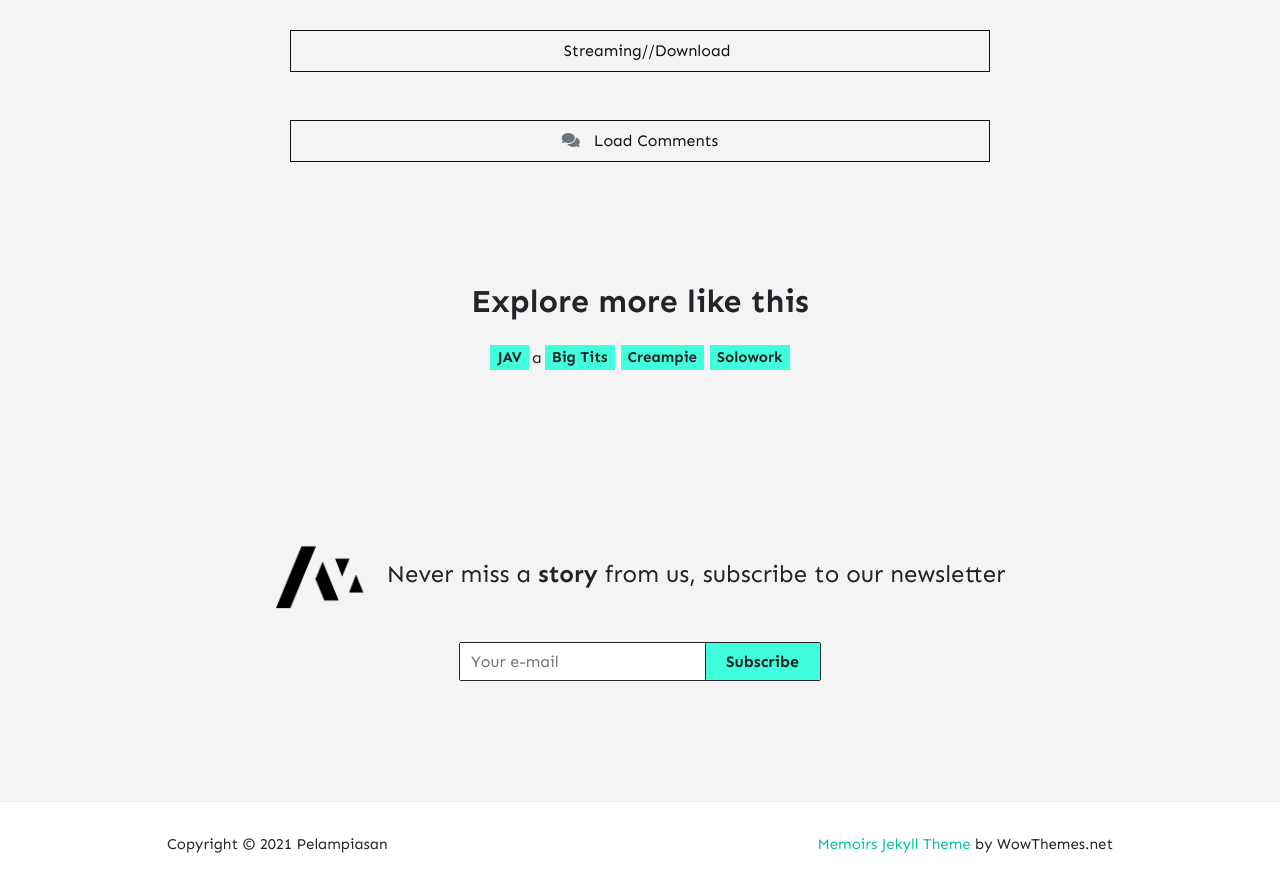
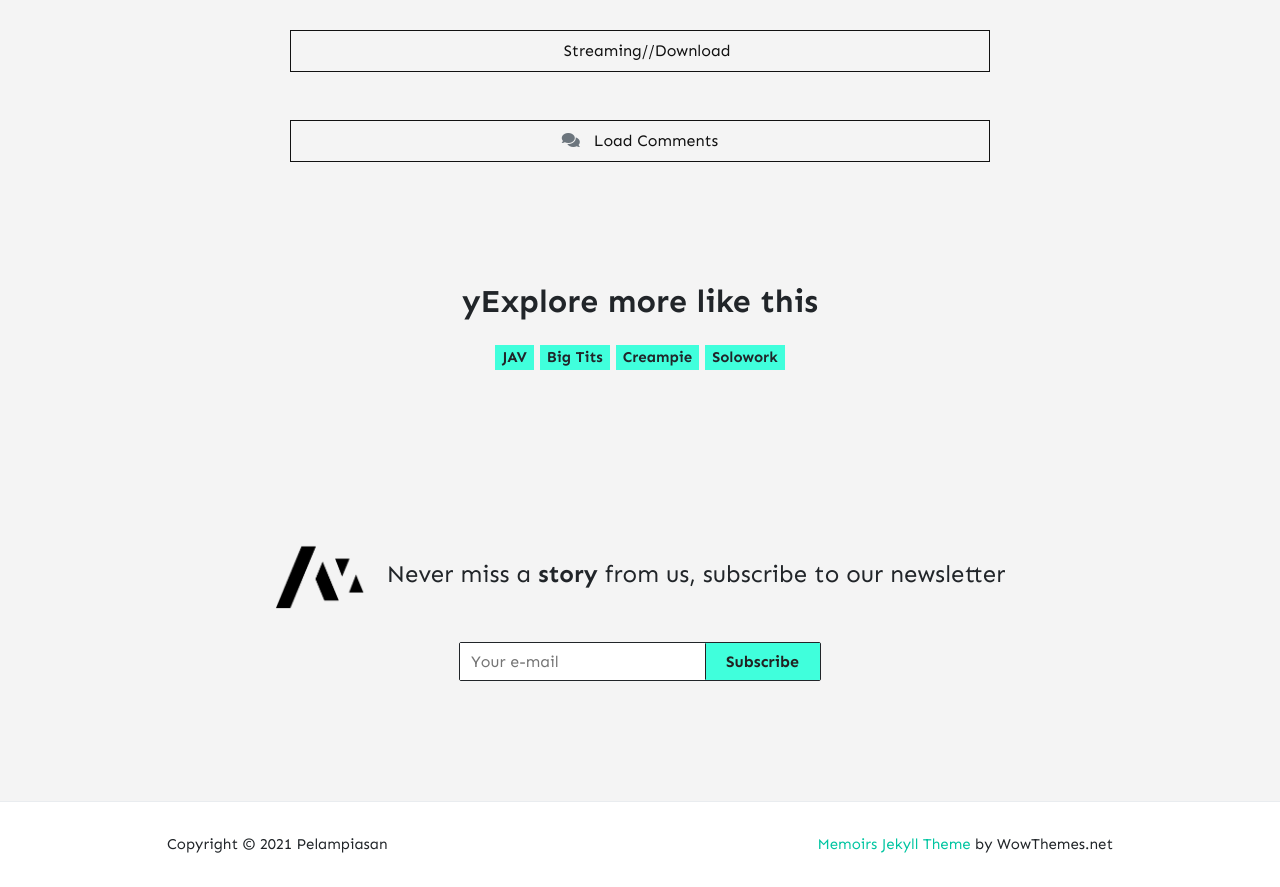
Before and after one commit to ziyoni/ziyoni.github.io, a Jekyll site: the page built from _posts/2021-09-19-asian-babe-gets-all-the-cocks.md, in a window 1280 px wide. Shown: the part 966-1853 px from the top of the page. Built offline with Jekyll 4.4.1, drawn with Linux system fonts in a browser that asks for light colours; nearby versions of some CDN libraries; comment, search, counter and statistics services are not loaded.

Commit message:
Update related-posts.html

```diff
--- a/_includes/related-posts.html
+++ b/_includes/related-posts.html
@@ -3,7 +3,7 @@
 <div class="{% unless page.categories == empty %} related-posts {% endunless %}">
 
     {% unless page.categories == empty %}
-    <h2 class="text-center mb-4">Explore more like this</h2>
+    <h2 class="text-center mb-4">yExplore more like this</h2>
     {% endunless %}
 
     <div class="d-flex justify-content-center align-items-center">
@@ -14,7 +14,7 @@
     <a class="smoothscroll badge badge-primary text-capitalize" href="{{site.baseurl}}/categories#{{ category | replace: " ","-" }}">{{ category }}</a>
     {% endfor %}
 
-a
+<br>
 
     <!-- Tags -->
     {% assign sortedTags = page.tags | sort %}
```
